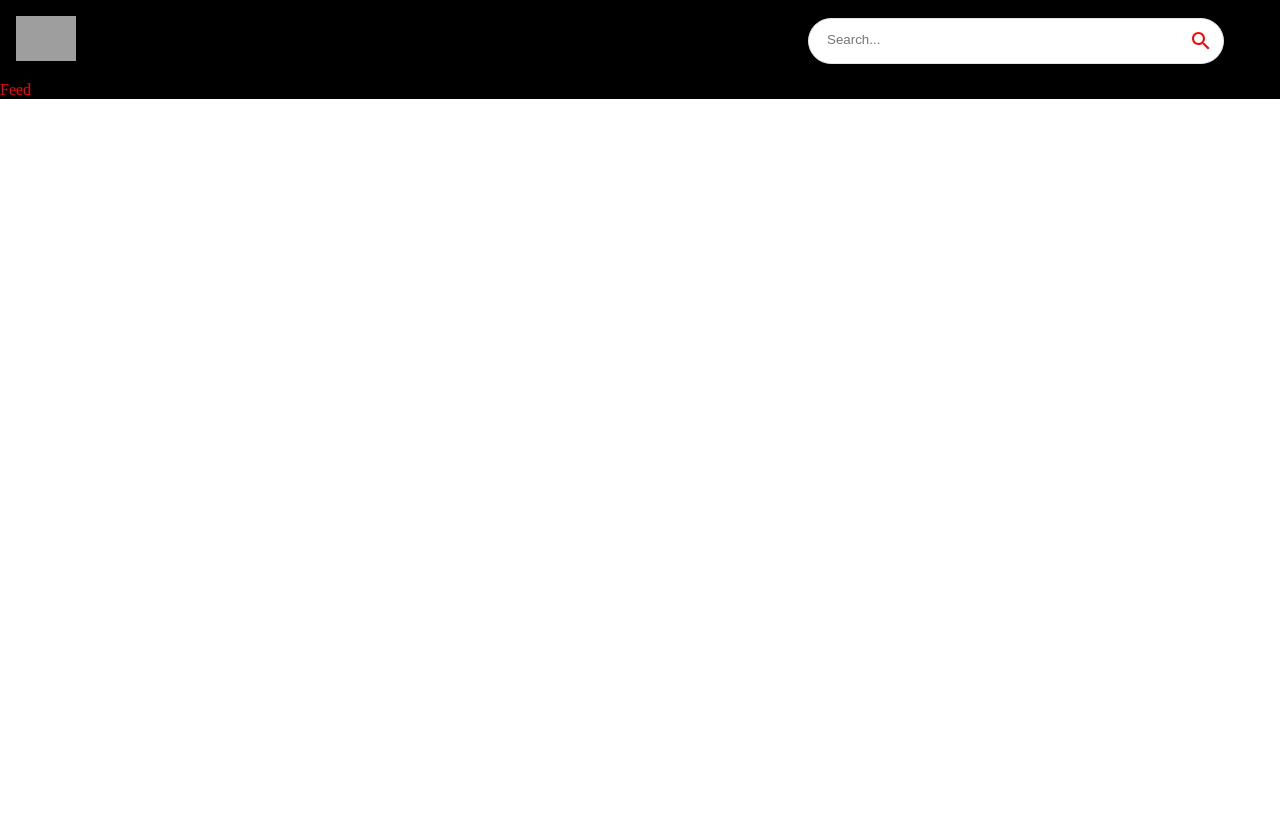
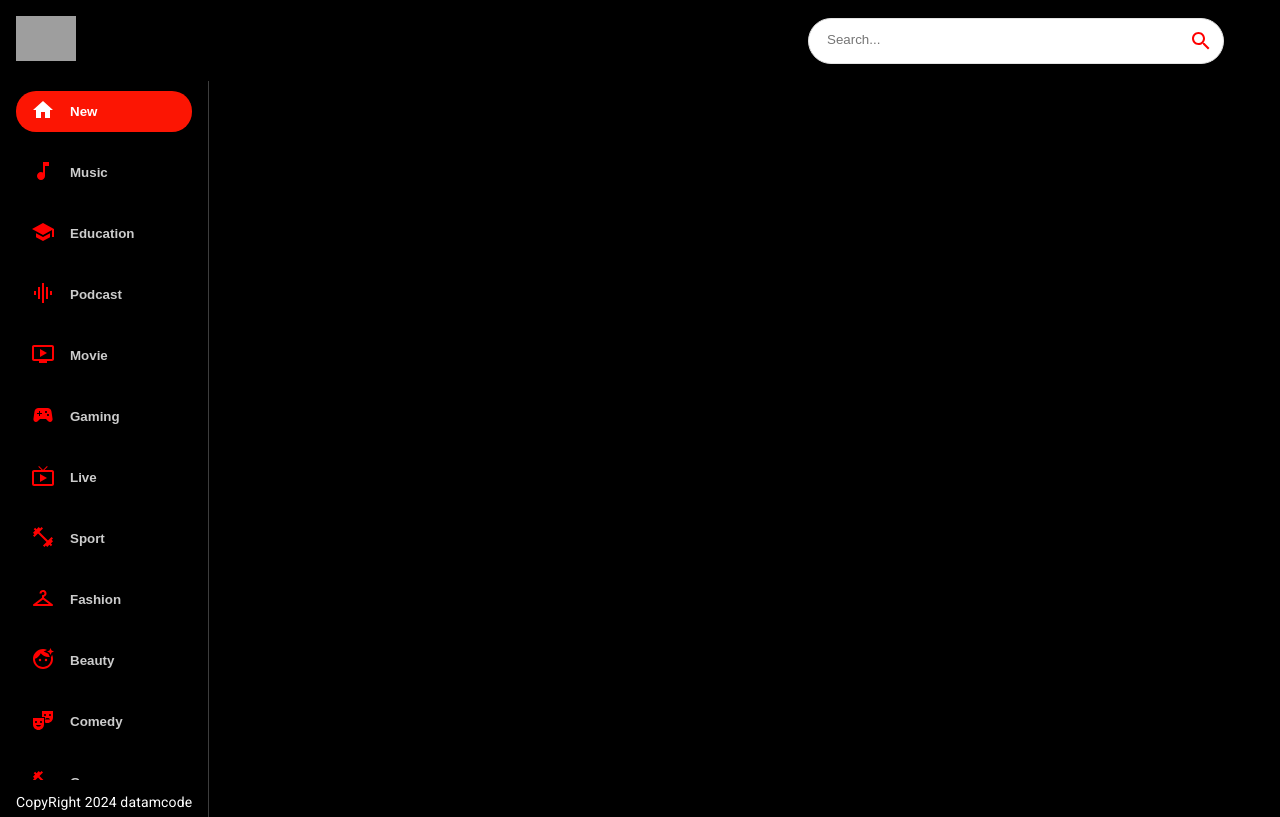
Before and after one commit to ali-jh/youtube_clone_v2, a React (Create React App) app: page / in a window 1280 px wide. Built offline with nearby package versions, Linux system fonts and the light colour scheme; grey boxes are pictures that could not be loaded.

Commit message:
impelemnt sidebar and add to the Feed component

```diff
--- a/package.json
+++ b/package.json
@@ -3,9 +3,10 @@
   "version": "0.1.0",
   "private": true,
   "dependencies": {
-    "@emotion/react": "^11.10.0",
-    "@emotion/styled": "^11.10.0",
+    "@emotion/react": "^11.11.1",
+    "@emotion/styled": "^11.11.0",
     "@mui/icons-material": "^5.8.4",
+    "@mui/joy": "^5.0.0-beta.1",
     "@mui/material": "^5.9.3",
     "axios": "^0.27.2",
     "react": "^18.2.0",
--- a/src/components/Feed.jsx
+++ b/src/components/Feed.jsx
@@ -1,9 +1,27 @@
-import React from 'react'
-
+import { useState, useEffect } from "react";
+import { Box, Stack, Typography } from "@mui/material";
+import {Sidebar} from "../components"
 const Feed = () => {
   return (
-    <div>Feed</div>
-  )
-}
+    <Stack sx={{ flexDirection: { sx: "column", md: "row" } }}>
+      <Box
+        sx={{
+          height: { xs: "92vh", md: "92vh" },
+          borderRight: "1px solid #3d3d3d",
+          px: { sx: 0, md: 2 },
+        }}
+      >
+        <Sidebar/>
+        <Typography
+          className="copyright"
+          variant="body2"
+          sx={{ color: "#fff", mt: 1.5 }}
+        >
+          CopyRight 2024 datamcode
+        </Typography>
+      </Box>
+    </Stack>
+  );
+};
 
-export default Feed
+export default Feed;
--- /dev/null
+++ b/src/components/Sidebar.jsx
@@ -0,0 +1,48 @@
+import { Stack } from "@mui/material";
+import { categories } from "../utils/constants";
+
+const selectedCategory = "New";
+const Sidebar = () => {
+  return (
+    <Stack
+      direction="row"
+      sx={{
+        overflowY: "auto",
+        height: {
+          sx: "auto",
+          md: "95%",
+        },
+        flexDirection: { md: "column" },
+      }}
+    >
+      {categories.map((category) => (
+        <button
+          className="category-btn"
+          style={{
+            background: category.name === selectedCategory && "#FC1503",
+            color: "white",
+          }}
+          key={category.name}
+        >
+          <span
+            style={{
+              color: category.name === selectedCategory ? "white" : "red",
+              marginRight: "15px",
+            }}
+          >
+            {category.icon}
+          </span>
+          <span
+            style={{
+              opacity: category.name === selectedCategory ? "1" : "0.8",
+            }}
+          >
+            {category.name}
+          </span>
+        </button>
+      ))}
+    </Stack>
+  );
+};
+
+export default Sidebar;
--- a/src/components/index.js
+++ b/src/components/index.js
@@ -4,3 +4,4 @@ export { default as VideoDetails } from "./VideoDetails";
 export { default as ChannelDetails } from "./ChannelDetails";
 export { default as SearchFeed } from "./SearchFeed";
 export { default as SearchBar } from "./SearchBar";
+export { default as Sidebar } from "./Sidebar";
--- a/src/utils/constants.js
+++ b/src/utils/constants.js
@@ -16,10 +16,10 @@ export const logo = 'https://i.ibb.co/s9Qys2j/logo.png';
 
 export const categories = [
   { name: 'New', icon: <HomeIcon />, },
-  { name: 'JS Mastery', icon: <CodeIcon />, },
-  { name: 'Coding', icon: <CodeIcon />, },
-  { name: 'ReactJS', icon: <CodeIcon />, },
-  { name: 'NextJS', icon: <CodeIcon />, },
+  // { name: 'JS Mastery', icon: <CodeIcon />, },
+  // { name: 'Coding', icon: <CodeIcon />, },
+  // { name: 'ReactJS', icon: <CodeIcon />, },
+  // { name: 'NextJS', icon: <CodeIcon />, },
   { name: 'Music', icon: <MusicNoteIcon /> },
   { name: 'Education', icon: <SchoolIcon />, },
   { name: 'Podcast', icon: <GraphicEqIcon />, },
```
Also changed, not shown: 1 other file (tests, documents, lock files or other folders).
